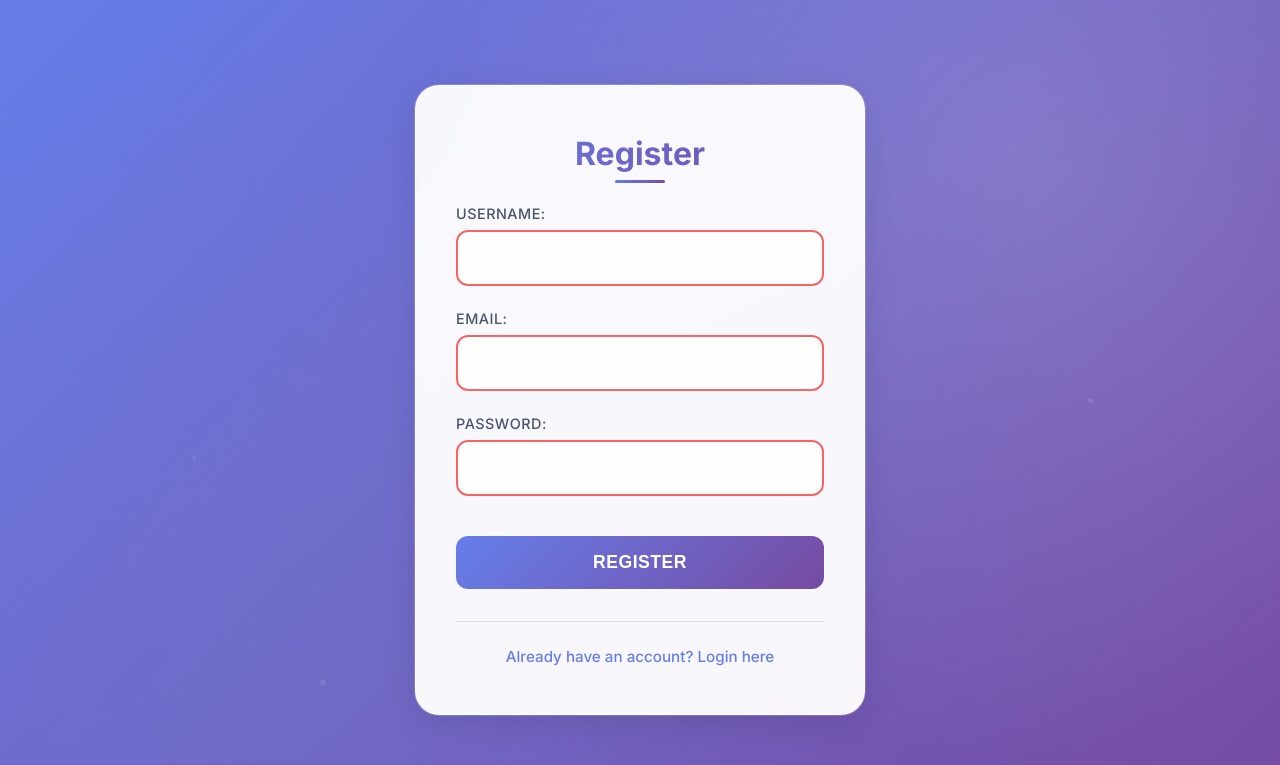
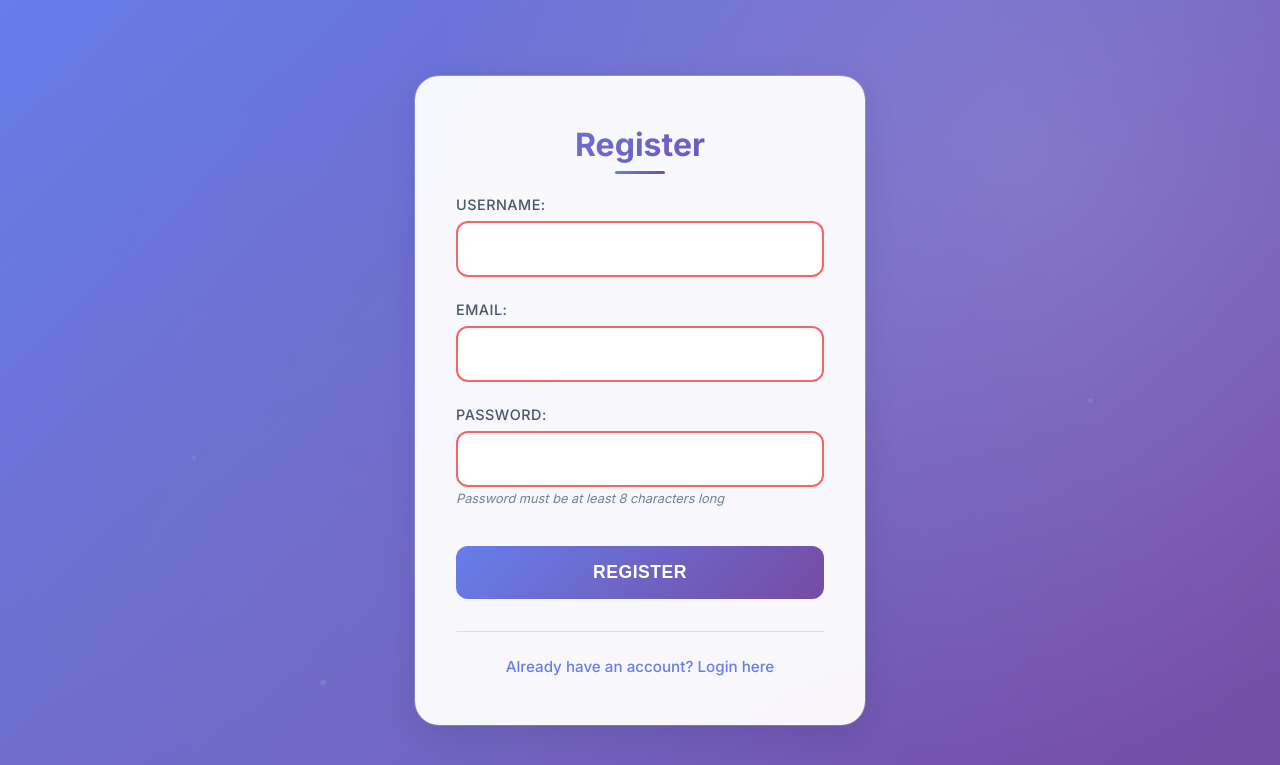
Before and after one commit to Shehan524/Group-web-project, a PHP site: page /register.php in a window 1280 px wide. Shown: the top 765 px of the page. Run offline with PHP 8.4, Linux system fonts and the light colour scheme.

Commit message:
Update register.php
Update Register page for authontication with strong password

```diff
--- a/register.php
+++ b/register.php
@@ -5,7 +5,13 @@ include 'db/config.php';
 if ($_SERVER["REQUEST_METHOD"] == "POST") {
     $username = htmlspecialchars($_POST['username']);
     $email = htmlspecialchars($_POST['email']);
-    $password = password_hash($_POST['password'], PASSWORD_DEFAULT);
+    $password = $_POST['password'];
+
+    // Password validation - minimum 8 characters
+    if (strlen($password) < 8) {
+        $error_message = "Password must be at least 8 characters long.";
+    } else {
+        $password_hash = password_hash($password, PASSWORD_DEFAULT);
 
         // Check if email already exists
         $check = $conn->prepare("SELECT * FROM users WHERE email = ?");
@@ -14,17 +20,19 @@ if ($_SERVER["REQUEST_METHOD"] == "POST") {
         $result = $check->get_result();
 
         if ($result->num_rows > 0) {
-        echo "Email already registered.";
+            $error_message = "Email already registered.";
         } else {
             $stmt = $conn->prepare("INSERT INTO users (username, email, password) VALUES (?, ?, ?)");
-        $stmt->bind_param("sss", $username, $email, $password);
+            $stmt->bind_param("sss", $username, $email, $password_hash);
 
             if ($stmt->execute()) {
                 $_SESSION['user_id'] = $stmt->insert_id;
                 $_SESSION['username'] = $username;
                 header("Location: dashboard.php");
+                exit();
             } else {
-            echo "Registration failed. Please try again.";
+                $error_message = "Registration failed. Please try again.";
+            }
         }
     }
 }
@@ -176,6 +184,14 @@ if ($_SERVER["REQUEST_METHOD"] == "POST") {
         input[type="email"]::placeholder,
         input[type="password"]::placeholder {
             color: #a0aec0;
+        }
+
+        /* Password hint styling */
+        .password-hint {
+            font-size: 0.8rem;
+            color: #718096;
+            margin-top: 0.25rem;
+            font-style: italic;
         }
 
         input[type="submit"] {
@@ -404,6 +420,32 @@ if ($_SERVER["REQUEST_METHOD"] == "POST") {
             z-index: 1;
         }
     </style>
+
+    <script>
+        // Client-side password validation
+        function validatePassword() {
+            const password = document.getElementById('password').value;
+            const submitButton = document.querySelector('input[type="submit"]');
+
+            if (password.length < 8) {
+                submitButton.disabled = true;
+                submitButton.style.opacity = '0.6';
+                submitButton.style.cursor = 'not-allowed';
+                return false;
+            } else {
+                submitButton.disabled = false;
+                submitButton.style.opacity = '1';
+                submitButton.style.cursor = 'pointer';
+                return true;
+            }
+        }
+
+        // Real-time validation
+        document.addEventListener('DOMContentLoaded', function() {
+            const passwordInput = document.getElementById('password');
+            passwordInput.addEventListener('input', validatePassword);
+        });
+    </script>
 </head>
 <body>
     <!-- Floating particles -->
@@ -417,16 +459,12 @@ if ($_SERVER["REQUEST_METHOD"] == "POST") {
     <div class="particle" style="left: 85%; width: 5px; height: 5px; animation-delay: 7s;"></div>
 
     <div class="register-container">
-        <!-- Simple Registration Form -->
+        <!-- Registration Form with Password Validation -->
         <form method="post" action="">
             <h2 class="form-step">Register</h2>
             <?php
-            if ($_SERVER["REQUEST_METHOD"] == "POST") {
-                if ($result->num_rows > 0) {
-                    echo '<div class="error-message">Email already registered.</div>';
-                } elseif (!$stmt->execute()) {
-                    echo '<div class="error-message">Registration failed. Please try again.</div>';
-                }
+            if (isset($error_message)) {
+                echo '<div class="error-message">' . htmlspecialchars($error_message) . '</div>';
             }
             ?>
             <div class="form-group form-step">
@@ -439,7 +477,8 @@ if ($_SERVER["REQUEST_METHOD"] == "POST") {
             </div>
             <div class="form-group form-step">
                 <label for="password">Password:</label>
-                <input type="password" name="password" id="password" required>
+                <input type="password" name="password" id="password" minlength="8" required>
+                <div class="password-hint">Password must be at least 8 characters long</div>
             </div>
             <div class="form-step">
                 <input type="submit" value="Register">
```
Lines whose indentation alone changed are shown as unchanged.
